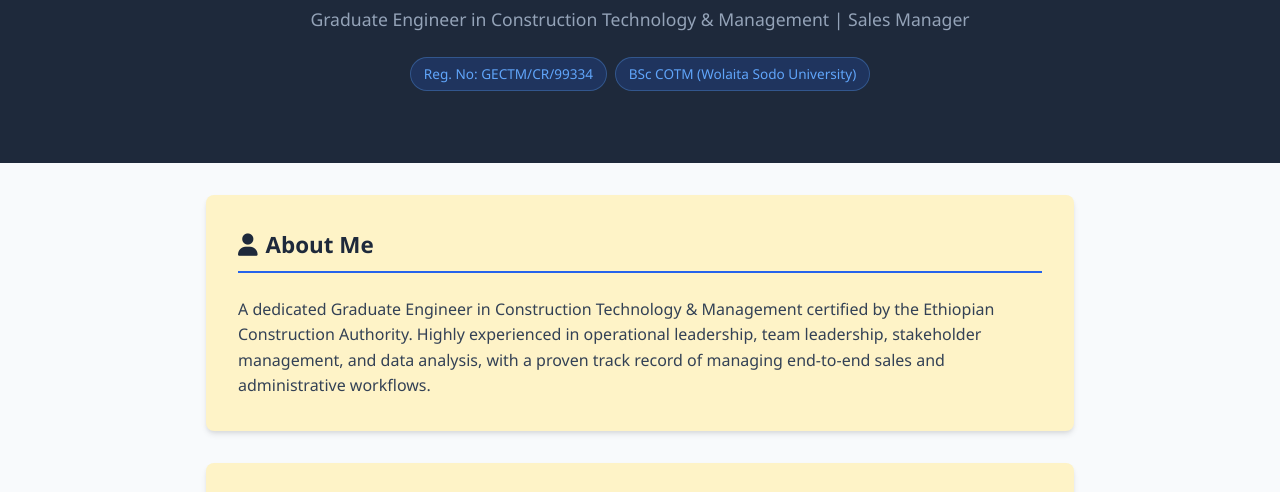
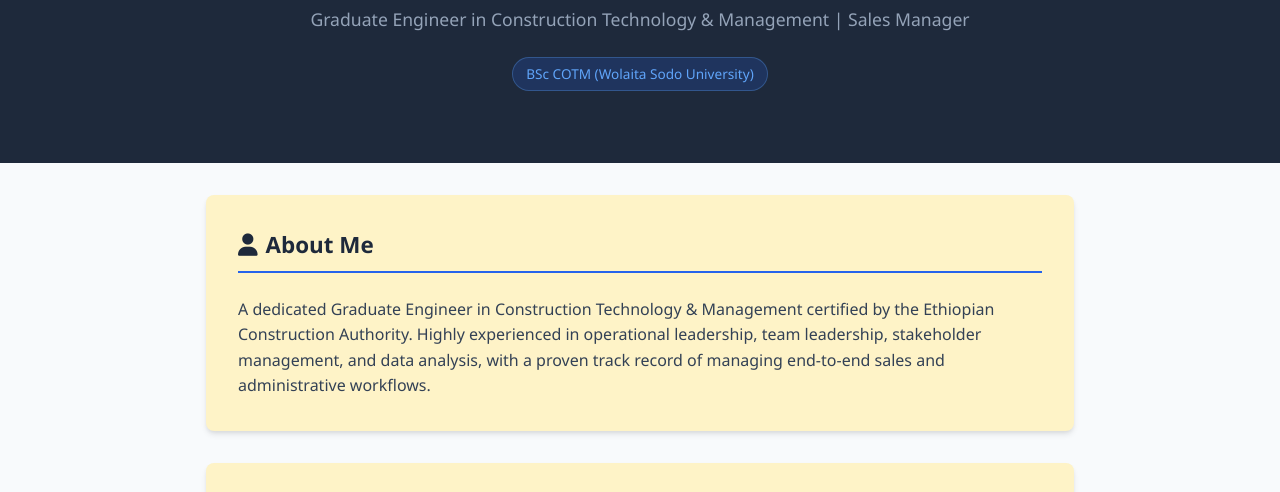
Before and after one commit to wubalemtariku4241-ctrl/portfolio, a plain HTML site: page index.html in a window 1280 px wide. Shown: the part 281-773 px from the top of the page. Drawn offline with Linux system fonts and the light colour scheme.

Commit message:
Update index.html

```diff
--- a/index.html
+++ b/index.html
@@ -165,7 +165,6 @@
             <h1>Wubalem Tariku Bongare</h1>
             <p class="subtitle">Graduate Engineer in Construction Technology & Management | Sales Manager</p>
             <div class="badge-list">
-                <span class="badge">Reg. No: GECTM/CR/99334</span>
                 <span class="badge">BSc COTM (Wolaita Sodo University)</span>
             </div>
         </div>
```
